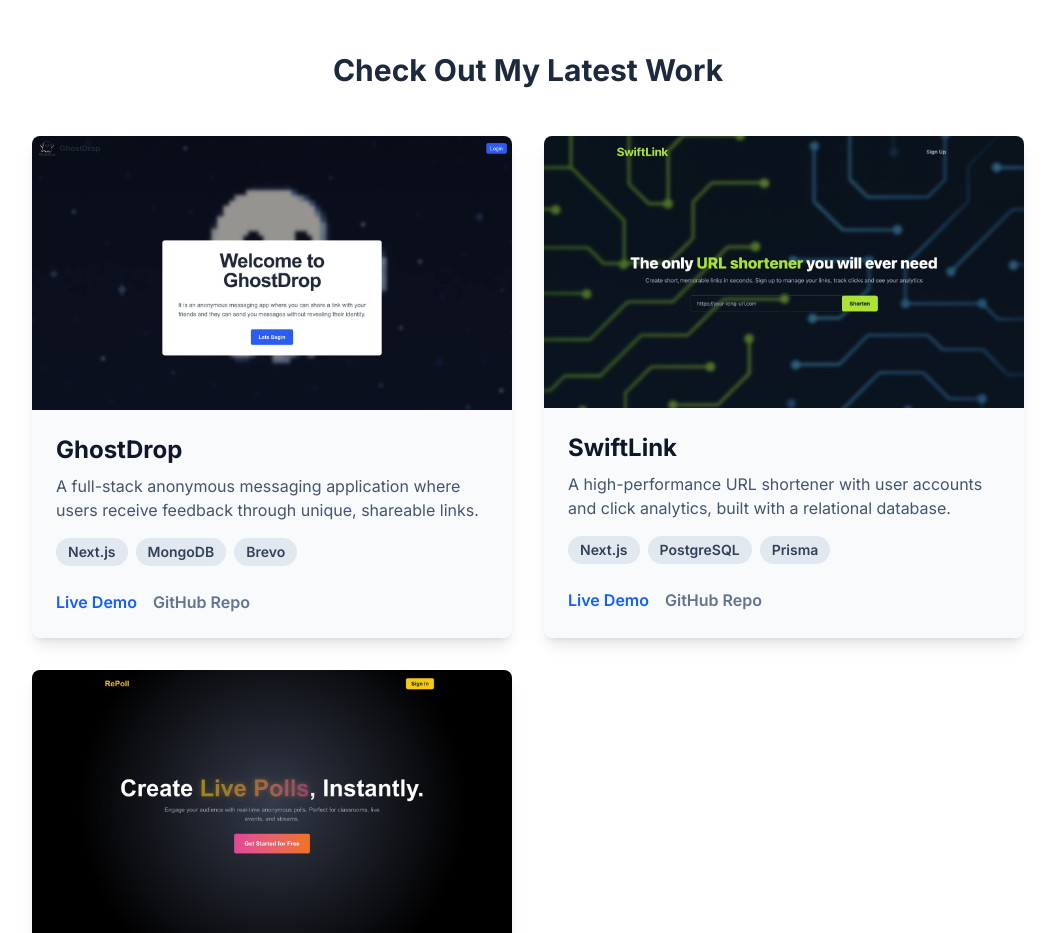
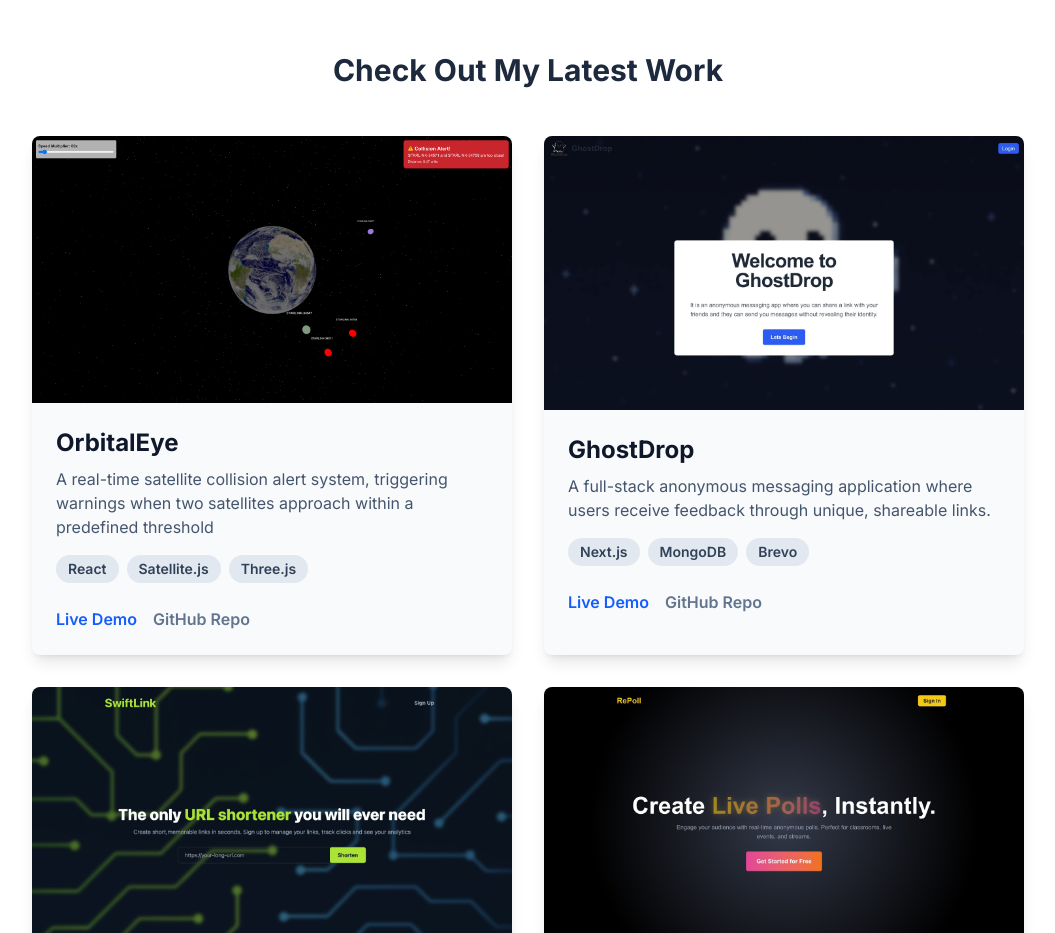
Before and after one commit to Arun-s21/my-portfolio, a Next.js app: page / in a window 1280 px wide. Shown: the part 1700-2633 px from the top of the page, without its empty margins (112-1167 px from the left). Built offline with nearby package versions, Linux system fonts and the light colour scheme.

Commit message:
Added my new project and updated the resume

```diff
--- a/src/app/page.tsx
+++ b/src/app/page.tsx
@@ -68,7 +68,7 @@ const SkillsSection = () => {
 
       <div className="flex flex-col sm:flex-row items-center justify-center gap-4 mt-12">
         <a
-          href="https://drive.google.com/file/d/10Btj8o7kr8uGu_LDNVvLRy2Lt_uXOKOV/view?usp=drive_link"
+          href="https://drive.google.com/file/d/1iYRkDMKbIwyDSrTdbJLd_2PuvN51u3UP/view?usp=drive_link"
           target="_blank"
           rel="noopener noreferrer"
           className="bg-slate-800 text-white font-semibold px-6 py-3 rounded-lg hover:bg-slate-700 transition-colors"
@@ -87,6 +87,15 @@ const ProjectsSection = () => (
     <div className="grid gap-8 sm:grid-cols-2">
       {/* Project Card */}
       {[
+        {
+          title: 'OrbitalEye',
+          desc: 'A real-time satellite collision alert system, triggering warnings when two satellites approach within a predefined threshold',
+          img: '/orbitaleye.png',
+          tech: ['React', 'Satellite.js', 'Three.js'],
+          live: 'https://orbitaleye-alpha.vercel.app',
+          repo: 'https://github.com/Arun-s21/orbitaleye',
+        },
+
         {
           title: 'GhostDrop',
           desc: 'A full-stack anonymous messaging application where users receive feedback through unique, shareable links.',
```
Also changed, not shown: public/orbitaleye.png (added).
